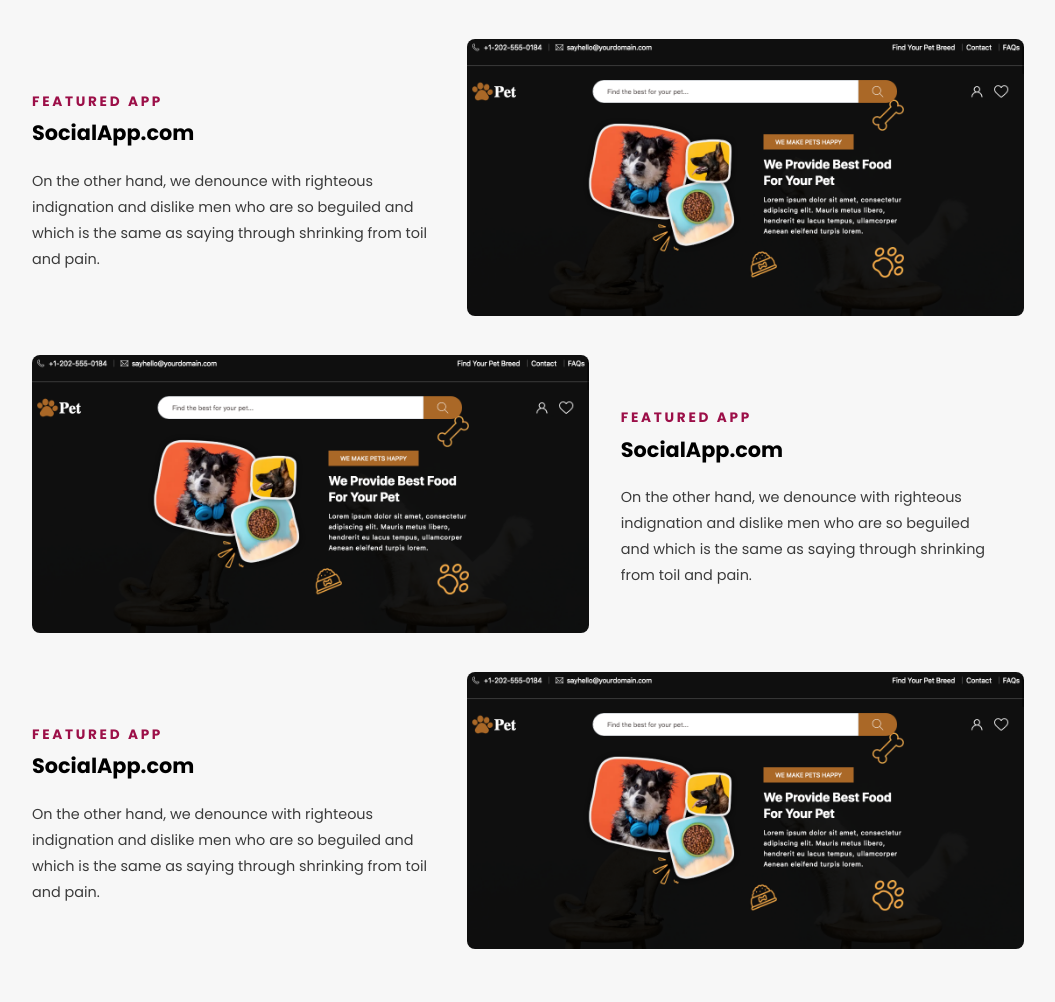
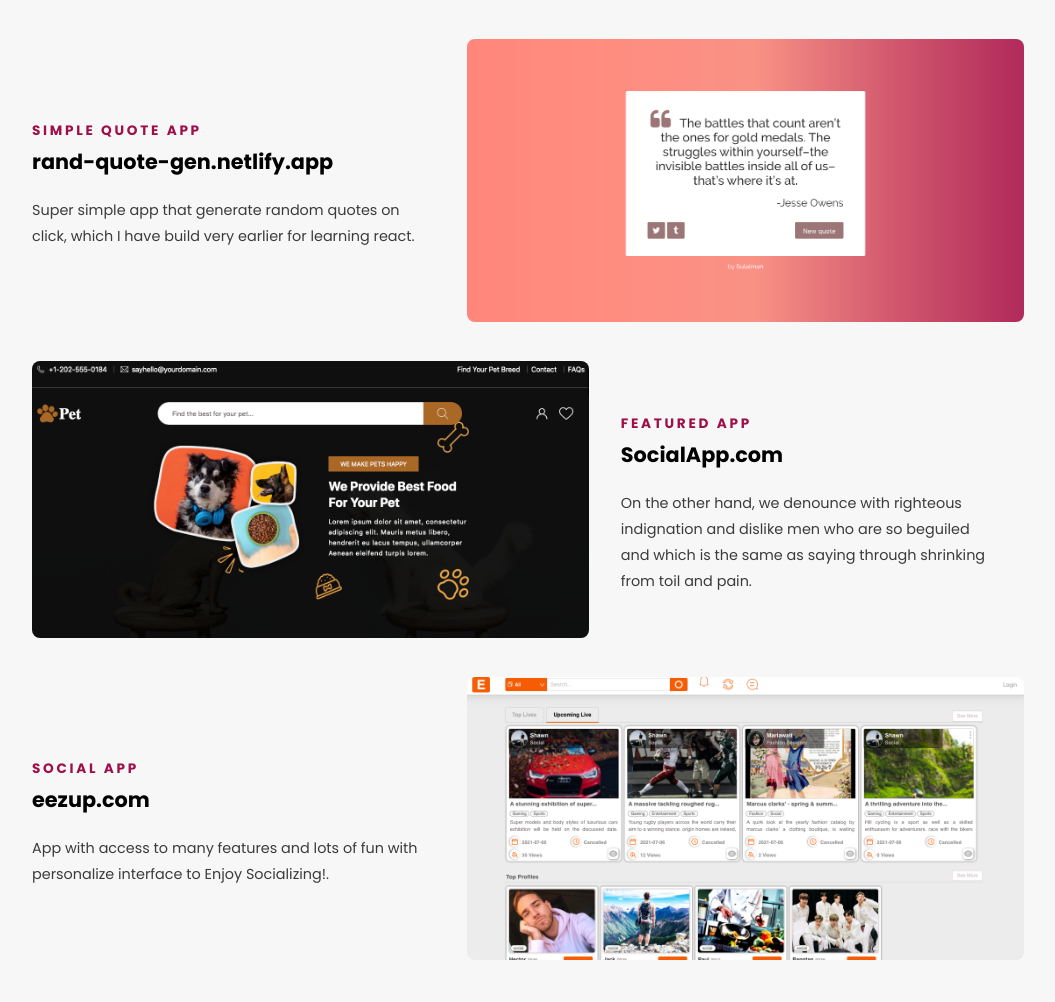
Before and after one commit to sulaiman-dev/sulaiman-dev.github.io, a plain HTML site: page index.html in a window 1280 px wide. Shown: the part 1980-2982 px from the top of the page, without its empty margins (128-1183 px from the left). Drawn offline with nearby package versions, Linux system fonts and the light colour scheme.

Commit message:
updated features section.

```diff
--- a/index.html
+++ b/index.html
@@ -121,14 +121,15 @@
         <div class="portfolio-container transition3">
             <div class="portfolio-left">
                 <div class="inner">
-                    <p class="subtitle">Featured App</p>
-                    <p class="featured-title">SocialApp.com</p>
-                    <p class="featured-desc">On the other hand, we denounce with righteous
-                        indignation and dislike men who are so beguiled and  which is the
-                        same as saying through shrinking from toil and pain.</p>
+                    <p class="subtitle">Simple Quote App</p>
+                    <p class="featured-title">rand-quote-gen.netlify.app</p>
+                    <p class="featured-desc">Super simple app that generate random
+                        quotes on click, which I have build very earlier for
+                        learning react.
+                    </p>
                 </div>
             </div>
-            <a href="#"><img src="assets/pet-lovers.png" alt="Social App image"></a>
+            <a href="https://rand-quote-gen.netlify.app/"><img src="assets/random-quote-app.png" alt="Social App image"></a>
         </div>
 
         <!-- <div class="portfolio-container transition3">
@@ -160,14 +161,14 @@
         <div class="portfolio-container transition3">
             <div class="portfolio-left">
                 <div class="inner">
-                    <p class="subtitle">Featured App</p>
-                    <p class="featured-title">SocialApp.com</p>
-                    <p class="featured-desc">On the other hand, we denounce with righteous
-                        indignation and dislike men who are so beguiled and  which is the
-                        same as saying through shrinking from toil and pain.</p>
+                    <p class="subtitle">Social App</p>
+                    <p class="featured-title">eezup.com</p>
+                    <p class="featured-desc">App with access to many features and lots of fun with
+                        personalize interface to Enjoy Socializing!.
+                    </p>
                 </div>
             </div>
-            <a href="#"><img src="assets/pet-lovers.png" alt="Social App image"></a>
+            <a href="https://eezup.com/"><img src="assets/eezup.png" alt="Social App image"></a>
         </div>
     </section>
     <!-- <div> -->
```
Also changed, not shown: assets/eezup.png (added), assets/meme-generator.png (added), assets/random-quote-app.png (added), 1 other file.
